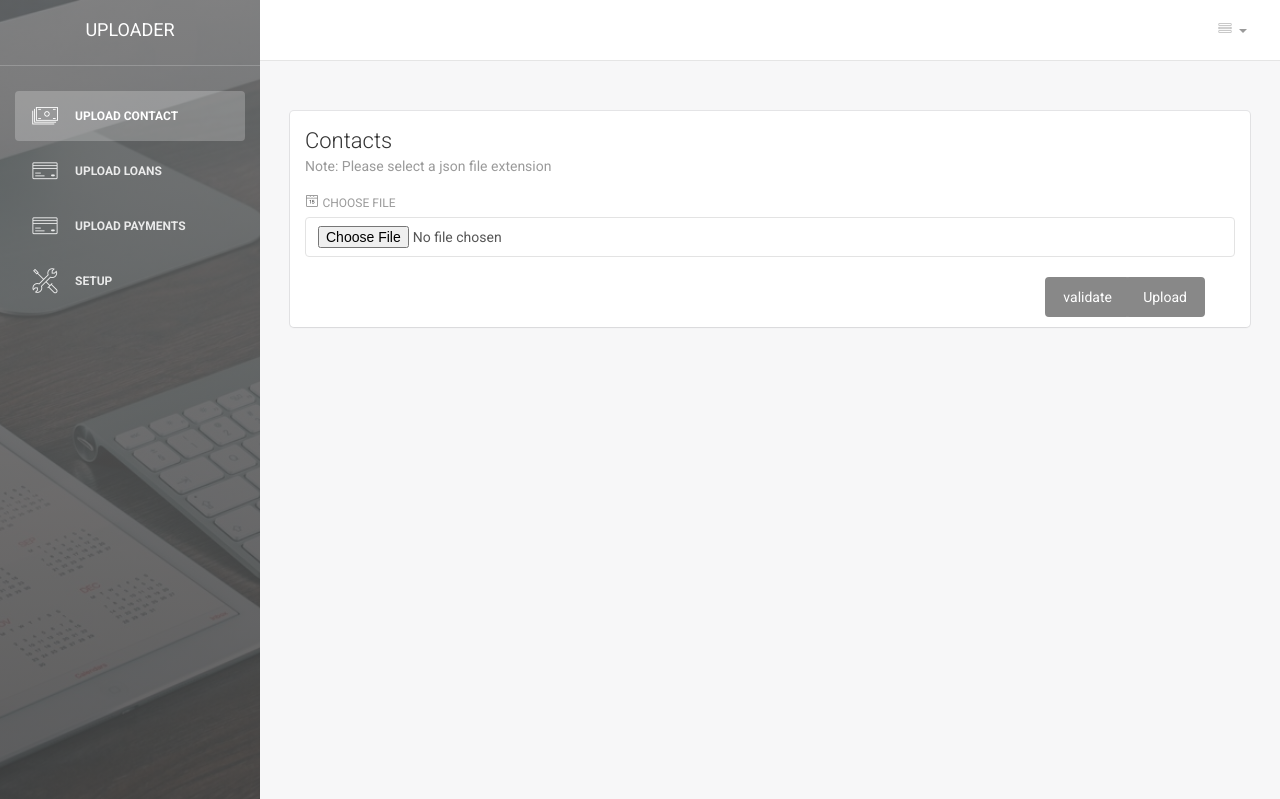
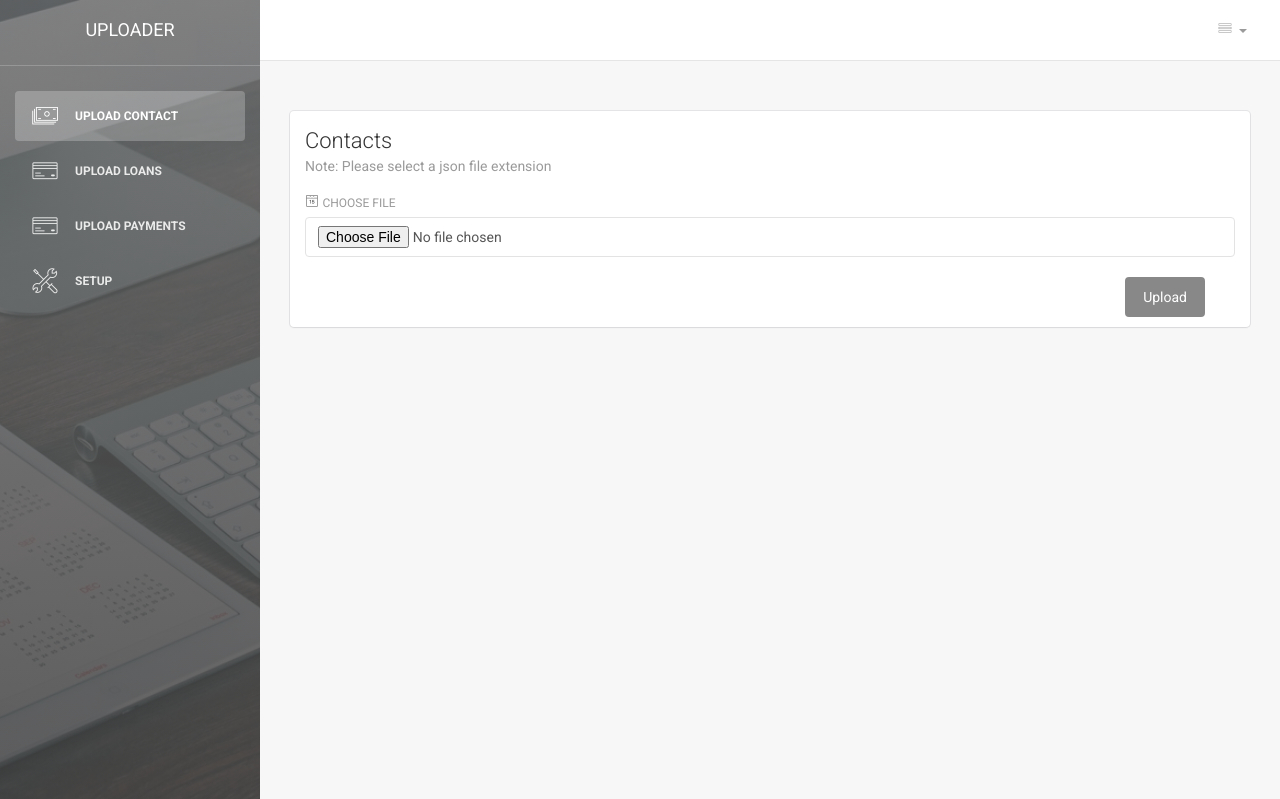
Before and after one commit to Workflow-Solutions-Inc/MoneyCat, a PHP site: page /moneycatph/uploader.php in a window 1280 px wide. Shown: the top 799 px of the page. Run offline with PHP 8.4, Linux system fonts and the light colour scheme; data that the repository does not hold is empty; some libraries are stand-ins or nearby versions.

Commit message:
Update uploader.php

```diff
--- a/uploader.php
+++ b/uploader.php
@@ -70,7 +70,7 @@ include("process/controllers/config/dbconn.php");
                                                   <div class="col-md-12">
                                                     <div class="col-md-5"></div>
                                                     <div class="col-md-5"></div>
-                                                    <div class="col-md-1"><button  class="btn  btn-fill pull-right" id="btnupload">validate</button></div>
+                                                    <div class="col-md-1"><button style="display:none;"  class="btn  btn-fill pull-right" id="btnupload">validate</button></div>
                                                     <div class="col-md-1"><button onclick="upload()" class="btn  btn-fill pull-right" id="btnupload">Upload</button></div>
                                                 </div>
                                               </div>
```
